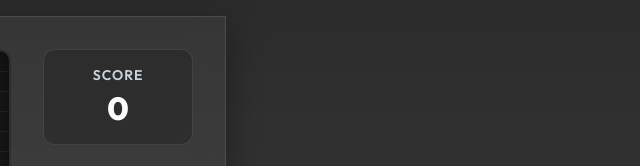
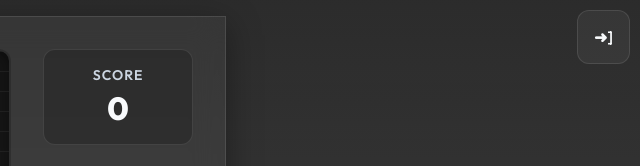
Before and after one commit to uncompiled/block-dropper, a website built with Vite: page index.html in a window 1280 px wide. Shown: the top 166 px of the page, 640-1280 px from the left. Built offline with nearby package versions, Linux system fonts and the light colour scheme.

Commit message:
Update styling on logout button

```diff
--- a/index.html
+++ b/index.html
@@ -15,7 +15,7 @@
 
 <body>
   <div id="app">
-    <button id="logout-btn" class="glass-button outline hidden" style="position:absolute;top:1rem;right:1rem;">LOG OUT</button>
+    <button id="logout-btn" class="glass-button">➜]</button>
     <div class="game-wrapper glass-panel">
       <div class="main-content">
         <div class="board-container">
--- a/src/style.css
+++ b/src/style.css
@@ -29,6 +29,7 @@ body {
 }
 
 #app {
+  position: relative;
   display: flex;
   flex-direction: column;
   align-items: center;
@@ -201,8 +202,14 @@ body {
 }
 
 /* Buttons */
+#logout-btn {
+  position: absolute !important;
+  top: 10px;
+  right: 10px;
+  z-index: 99;
+}
+
 .glass-button {
-  width: 100%;
   padding: 1rem;
   border-radius: 12px;
   border: 1px solid var(--glass-border);
```
